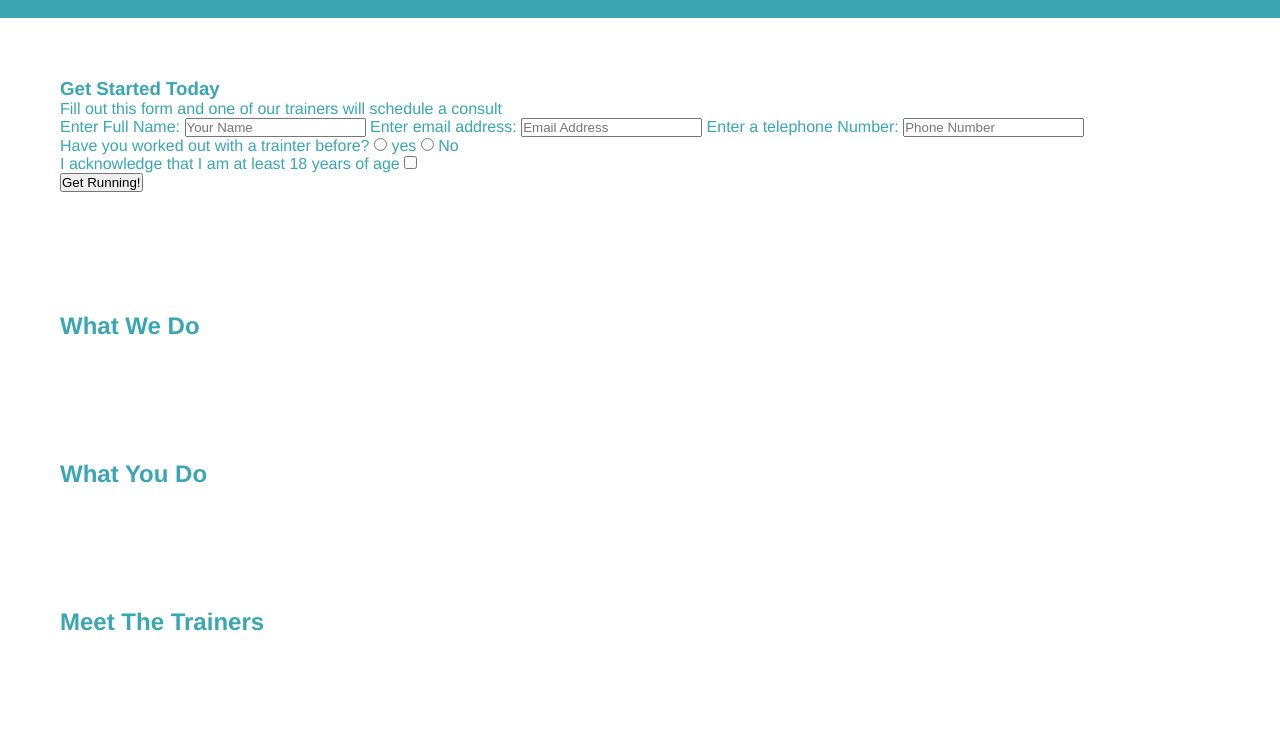
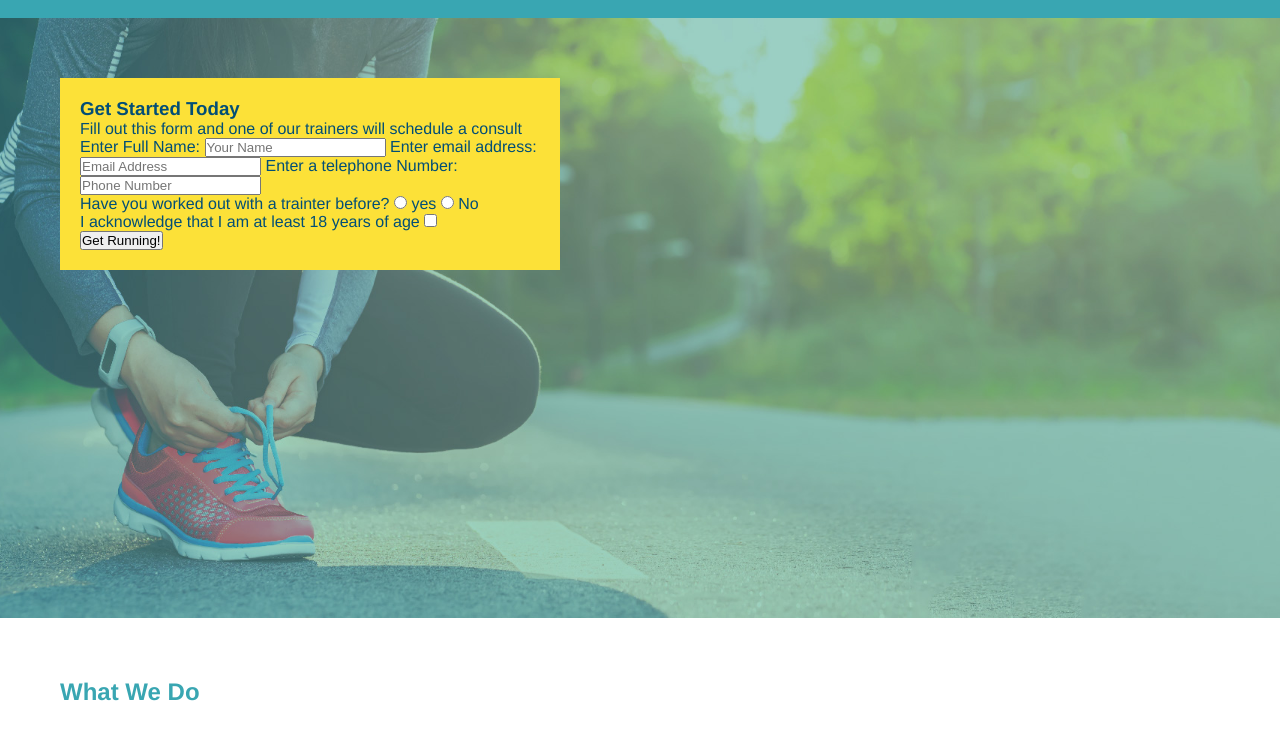
Before and after one commit to NShattuck96/run-buddy, a plain HTML site: page index.html in a window 1280 px wide. Shown: the part 64-800 px from the top of the page. Drawn offline with Linux system fonts and the light colour scheme.

Commit message:
aligning background image

```diff
--- a/assets/css/style.css
+++ b/assets/css/style.css
@@ -53,6 +53,18 @@ footer div{
 footer a{
     color: #024e76;
 }
-section{
+.hero{
+    background-image: url("../images/hero-bg.jpg");
+    height: 600px;
+    background-size: cover;
+    background-position: center;
+}
+section {
     padding: 60px;
+   }
+.hero-form {
+    background-color: #fce138;
+    padding: 20px;
+    width: 500px;
+    color: #024e76;
 }
--- a/index.html
+++ b/index.html
@@ -33,8 +33,8 @@
         </nav>
     </header>
     <!--hero/jumbotron-->
-    <section>
-        <div>
+    <section Class="hero">
+        <div class="hero-form">
             <h3>Get Started Today</h3>
             <p>Fill out this form and one of our trainers will schedule a consult</p>
             <form>
```
Also changed, not shown: assets/Images/hero-bg.jpg (added).
